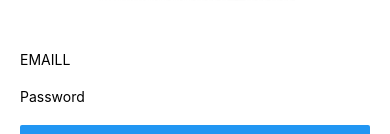
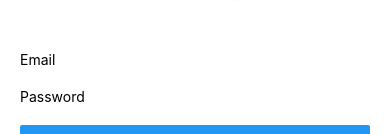
Before and after one commit to danilonogueirateixeira/to_do_manager, a React Native app: screen / in a window 390 px wide. Shown: the part 249-383 px from the top of the page. Built offline with nearby package versions, Linux system fonts and the light colour scheme.

Commit message:
Login States

```diff
--- a/index.js
+++ b/index.js
@@ -1,10 +1,16 @@
 /**
  * @format
  */
-
+import React, { Component } from 'react';
 import {AppRegistry} from 'react-native';
 import {name as appName} from './app.json';
 import Login from './src/screens/Login';
 
+class Index extends Component {
+    render() {
+    return (<Login email='myemail@email.com' />);
+    }
+}
+
 
 AppRegistry.registerComponent(appName, () => Login);
--- a/src/screens/Login.js
+++ b/src/screens/Login.js
@@ -1,9 +1,17 @@
 import React, { Component } from 'react';
-import { SafeAreaView, KeyboardAvoidingView, View, Image, TextInput, Button, Text, StyleSheet } from 'react-native';
+import { SafeAreaView, KeyboardAvoidingView, View, Image, TextInput, Button, Text, StyleSheet, Alert} from 'react-native';
 
 const img = require('../assets/ToDoList.png');
 
+
+
 export default class Login extends Component{
+
+    state = {
+        email: this.props.email,
+                password: ''
+        };
+
     render(){
         return (
             <SafeAreaView style={{ flex: 1 }}>
@@ -14,13 +22,17 @@ export default class Login extends Component{
                     </View>
                     <View style={styles.bottomView}>
                         <TextInput style={styles.input}
-                            placeholder='EMAILL'
+                            value={this.state.email}
+                            placeholder='Email'
                             keyboardType={'email-address'}
-                            autoCapitalize='none' />
+                            autoCapitalize='none'
+                            onChangeText={(text) => this.setState({ email: text })}/>
                         <TextInput style={styles.input}
                             placeholder='Password'
-                            secureTextEntry={true} />
-                        <Button title='sign In' />
+                            secureTextEntry={true}
+                            onChangeText={(text) => this.setState({ password:text })} />
+                        <Button title='sign In'
+                           onPress={() => Alert.alert(`Email: ${this.state.email} \nPassword: ${this.state.password}`)} />
                         <View style={styles.textConteiner}>
                             <Text>Not a member? Let's </Text>
                             <Text style={styles.textRegister}>
```
